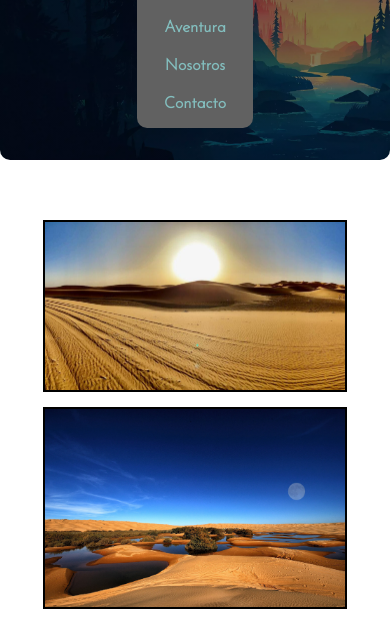
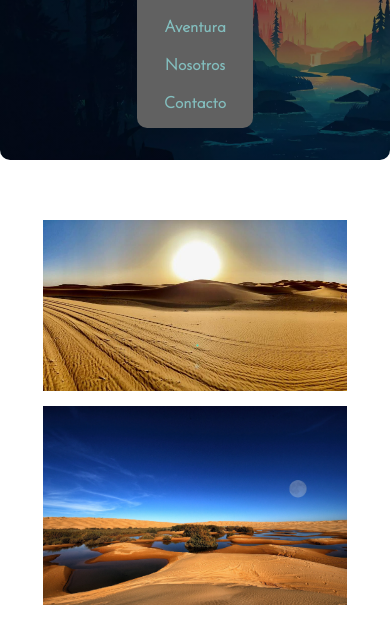
Before and after one commit to cartrugs/proyecto-final-carlos, a plain HTML site: page portfolio.html in a window 390 px wide. Shown: the part 212-829 px from the top of the page. Drawn offline with Linux system fonts and the light colour scheme.

Commit message:
set out border

```diff
--- a/styles/main.css
+++ b/styles/main.css
@@ -797,7 +797,6 @@ fieldset div {
   .fotos img {
     width: 80%;
     margin: 15px auto 0 auto;
-    border: 2px solid #000000;
   }
 }
 
```
